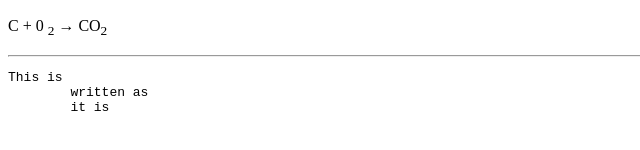
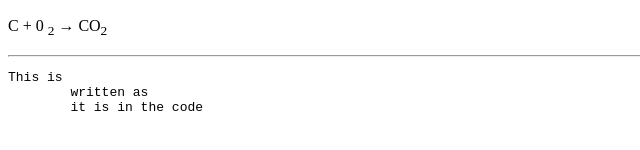
Before and after one commit to Harshada-Deore18/HTML-CSS, a plain HTML site: page index.html in a window 1280 px wide. Shown: the part 570-720 px from the top of the page, 0-640 px from the left. Drawn offline with Linux system fonts and the light colour scheme.

Commit message:
Updated all changes in all files

```diff
--- a/index.html
+++ b/index.html
@@ -25,7 +25,7 @@
     <hr>
     <pre>This is
         written as
-        it is
+        it is in the code
     </pre>
 </body>
 </html>
```
Also changed, not shown: about.html (+1 -1 lines), final.html (+1 -1 lines), form.html (+1 -1 lines), page.html (+1 -1 lines), table.html (+1 -1 lines), video.html (+1 -1 lines).
